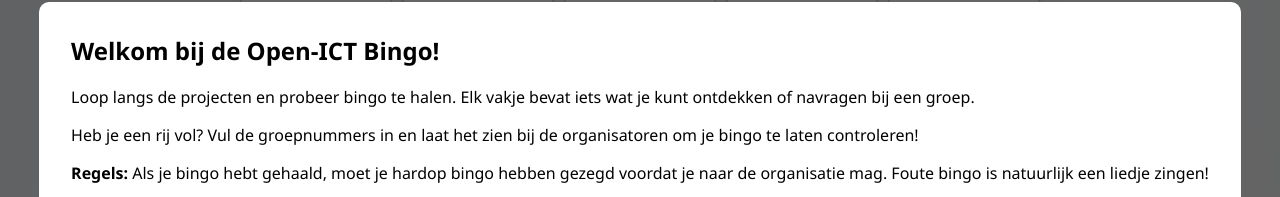
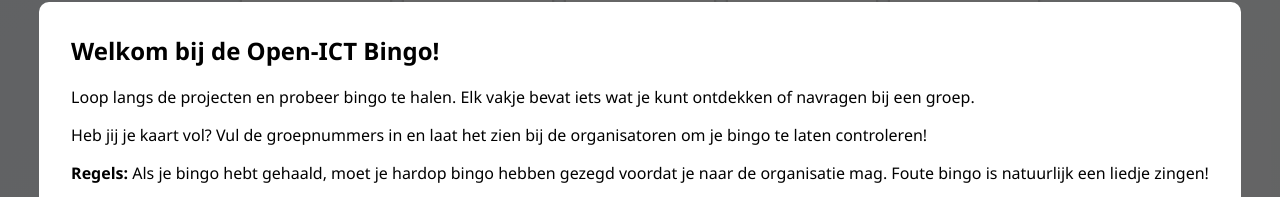
Before and after one commit to HugoSchiereck/Publieke-Sessie-Bingo, a plain HTML site: page index.html in a window 1280 px wide. Shown: the part 239-436 px from the top of the page. Drawn offline with Linux system fonts and the light colour scheme.

Commit message:
Update index.html

```diff
--- a/index.html
+++ b/index.html
@@ -232,7 +232,7 @@
           iets wat je kunt ontdekken of navragen bij een groep.
         </p>
         <p>
-          Heb je een rij vol? Vul de groepnummers in en laat het zien bij de
+          Heb jij je kaart vol? Vul de groepnummers in en laat het zien bij de
           organisatoren om je bingo te laten controleren!
         </p>
         <p>
```
